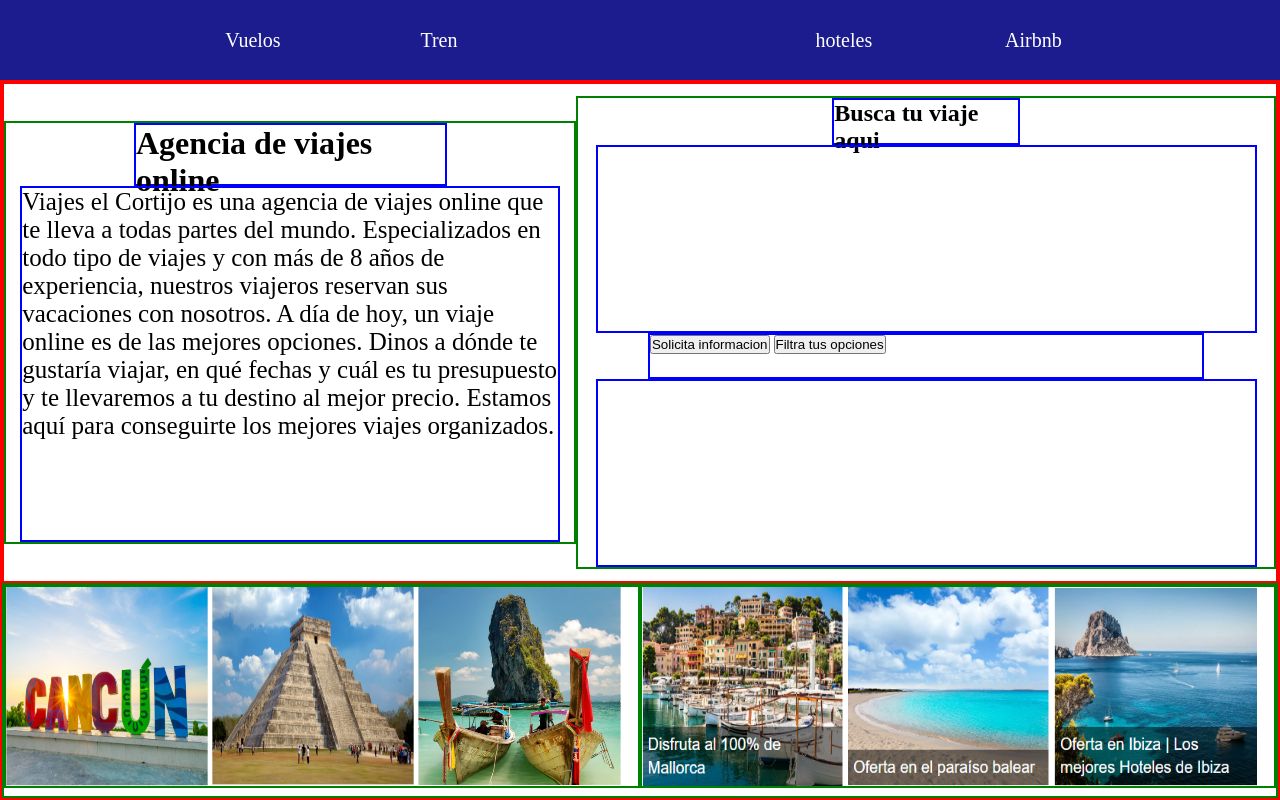
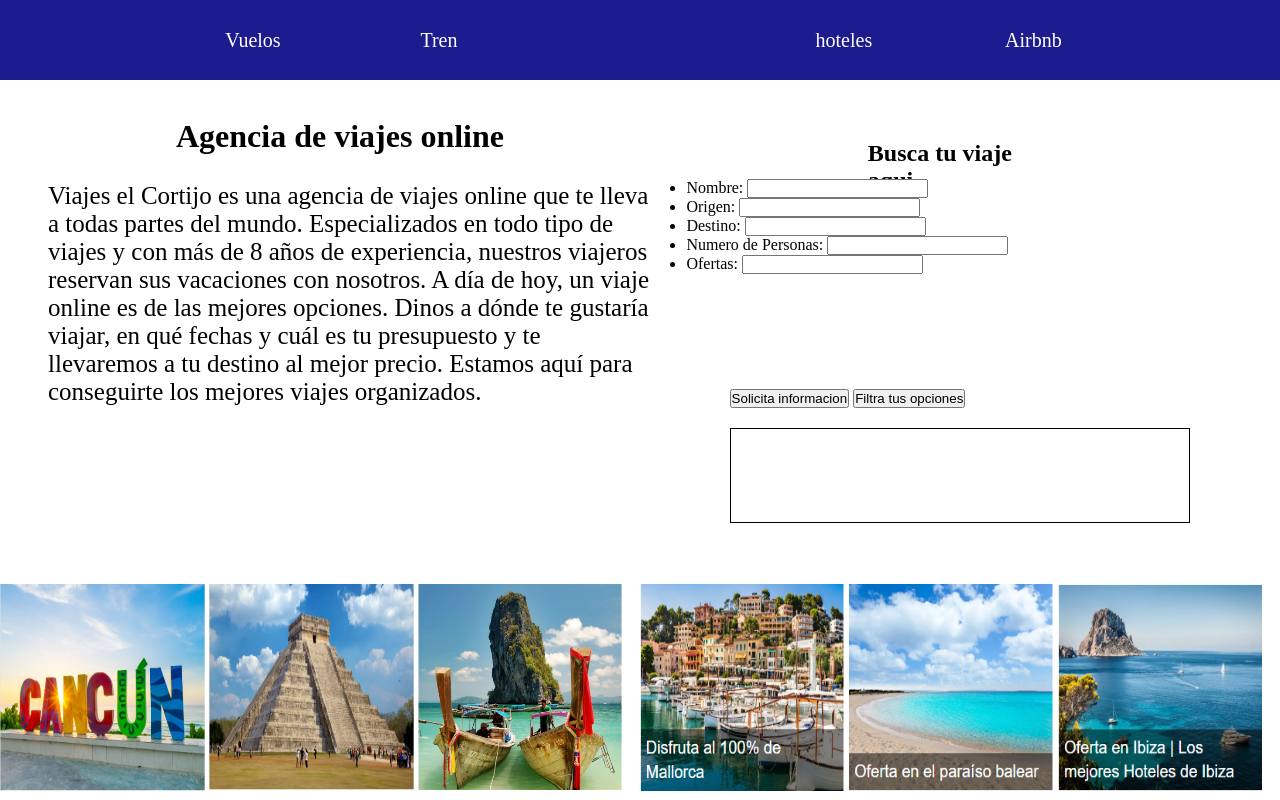
Before and after one commit to AlejandroPlanelles/Maquetacion, a plain HTML site: page maquetacion_basica/agencia.html in a window 1280 px wide. Drawn offline with Linux system fonts and the light colour scheme.

Commit message:
agencia casi terminada

```diff
--- a/maquetacion_basica/agencia.css
+++ b/maquetacion_basica/agencia.css
@@ -10,7 +10,7 @@ main{
 }
 .header{
     width: 100%;
-    height:10%;
+    height: 10%;
     background-color: rgb(28, 28, 143);
     display: flex;
     flex-direction: row;
@@ -47,7 +47,7 @@ main{
 .cuerpo{
     width: 100%;
     height: 90%;
-    border: 2px solid red;
+    /* border: 2px solid red; */
     display: flex;
     flex-direction: column;
     justify-content: center;
@@ -56,7 +56,7 @@ main{
     .cuerpo_agencia{
         width: 100%;
         height: 70%;
-        border: 2px solid red;
+        /* border: 2px solid red; */
         display: flex;
         flex-direction: row;
         justify-content: center;
@@ -64,9 +64,9 @@ main{
         align-items: center;
     }
         .cuerpo_agencia_texto{
-            width: 45%;
+            width: 50%;
             height: 85%;
-            border: 2px solid green;
+            /* border: 2px solid green; */
             display:flex ;
             flex-direction: column;
             justify-content: center;
@@ -76,20 +76,21 @@ main{
             .cuerpo_agencia_texto_titulo{
                 width: 55%;
                 height: 15%;
-                border: 2px solid blue;
+                /* border: 2px solid blue; */
                 font-style: unset;
             }
             .cuerpo_agencia_texto_descripcion{
                 width: 95%;
                 height: 85%;
-                border:2px solid blue;
+                /* border:2px solid blue; */
                 font-style:unset;
                 font-size: 25px;
             }
+
         .cuerpo_agencia_usuario{
-            width: 55%;
+            width: 45%;
             height: 95%;
-            border: 2px solid green;
+            /* border: 2px solid green; */
             display: flex;
             flex-direction: column;
             justify-content: center;
@@ -97,29 +98,42 @@ main{
             align-items: center;
         }
             .cuerpo_agencia_usuario_titulo{
-                width: 27%;
-                height: 10%;
-                border:2px solid blue
+                width: 32%;
+                height: 8%;
+                /* border:2px solid blue */
             }
             .cuerpo_agencia_usuario_formulario{
                 width: 95%;
-                height: 40%;
-                border: 2px solid blue;
+                height: 44%;
+                /* border: 2px solid blue; */
+                display: flex;
+                flex-direction: column;
+                justify-content: flex-start;
+
             }
             .cuerpo_agencia_usuario_botones{
                 width: 80%;
-                height: 10%;
-                border: 2px solid blue;
+                height: 8%;
+                /* border: 2px solid blue; */
             }
             .cuerpo_agencia_usuario_script{
                 width: 95%;
                 height: 40%;
-                border: 2px solid blue;
+                display: flex;
+                flex-direction: row;
+                justify-content: flex-start;
+                align-items: center;
+                /* border: 2px solid blue; */
             }
+                .cuerpo_agencia_usuario_script{
+                    width: 80%;
+                    height: 20%;
+                    border: 1px solid black
+                }
     .cuerpo_fotos{
         width: 100%;
         height: 30%;
-        border: 2px solid green;
+        /* border: 2px solid green; */
         display: flex;
         flex-direction: row;
         justify-content:center;
@@ -128,7 +142,7 @@ main{
         .cuerpo_fotos_sitios{
             width: 50%;
             height: 96%;
-            border: 2px solid green;
+            /* border: 2px solid green; */
         }
         .cuerpo_fotos_sitios img{
             width: 32%;
@@ -137,7 +151,7 @@ main{
         .cuerpo_fotos_oferta{
             width: 50%;
             height: 96%;
-            border:2px solid green;
+            /* border:2px solid green; */
         }
         .cuerpo_fotos_oferta img{
             width: 32%;
--- a/maquetacion_basica/agencia.html
+++ b/maquetacion_basica/agencia.html
@@ -5,6 +5,7 @@
     <meta http-equiv="X-UA-Compatible" content="IE=edge">
     <meta name="viewport" content="width=device-width, initial-scale=1.0">
     <link rel="stylesheet" href="agencia.css">
+
     <title>Document</title>
 </head>
 <body>
@@ -33,13 +34,39 @@
                         <h2>Busca tu viaje aqui</h2>
                     </div>
                     <div class="cuerpo_agencia_usuario_formulario">
-
+                        <form class="form" >
+                            <ul>
+                                <li>
+                                    <label>Nombre:</label>
+                                        <input class="input" id="Nombre" type="text"required width="300px">
+                                </li>
+                                <li>
+                                    <label>Origen:</label>
+                                        <input class="input" id="Origen" type="text"required width="300px">
+                                </li>
+                                <li>
+                                    <label">Destino:</label>
+                                        <input class="input" id="Destino" type="text"required width="300px">
+                                </li>
+                                <li>
+                                    <label>Numero de Personas:</label>
+                                        <input class="input" id="NumerodePersonas" type="number" width="300px">
+                                </li>
+                                <li>
+                                    <label>Ofertas:</label>
+                                        <input class="input" id="Ofertas" type="text"required width="300px">
+                                </li>
+                            </ul>
+                        </form>
                     </div>
                     <div class="cuerpo_agencia_usuario_botones">
-                        <button>Solicita informacion</button>
-                        <button>Filtra tus opciones</button>
+                        <button onclick="info()" type="button">Solicita informacion</button>
+                        <button type="button" onclick="viajes()">Filtra tus opciones</button>
                     </div>
                     <div class="cuerpo_agencia_usuario_script"></div>
+                        <div class="cuerpo_agencia_usuario_script_2">
+                            <p id="imprime"></p>
+                        </div>
                 </div>
             </div>
             <div class="cuerpo_fotos">
@@ -56,5 +83,8 @@
             </div>
         </div>
     </main>
+
+
+    <script src="./agenciaBotones.js"></script>
 </body>
 </html>
--- /dev/null
+++ b/maquetacion_basica/agenciaBotones.js
@@ -0,0 +1,28 @@
+let infoTotal=[];
+function info(){
+let info= document.getElementById("Nombre").value
+let info1= document.getElementById("Origen").value
+let info2=document.getElementById("Destino").value
+let info3= document.getElementById("NumerodePersonas").value
+let info4= document.getElementById("Ofertas").value
+let objeto = {
+    nombre: info,
+    origen: info1,
+    destino: info2,
+    numPersonas: info3,
+    ofertas: info4
+}
+infoTotal.push(objeto)
+
+console.log(infoTotal)
+
+
+}
+
+function viajes(){
+    for (i=0;i<infoTotal.length;i++){
+    if(infoTotal[i].destino.includes("canarias"||"mallorca"|| "galicia")&&(infoTotal[i].destino.includes("CANARIAS"||"MALLORCA"|| "GALICIA")))
+        console.log("hola")
+    //    return document.getElementById("imprime").innerHTML += infoTotal
+    }
+}
```
